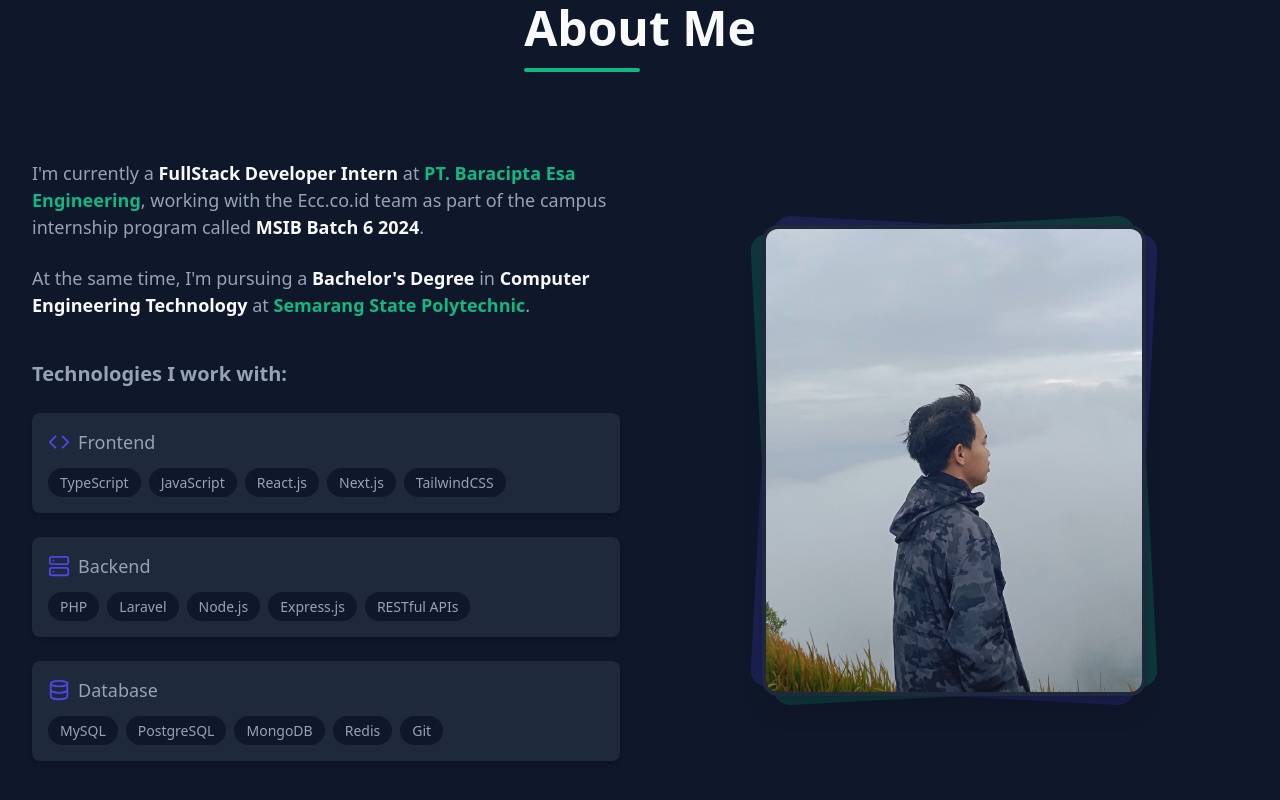
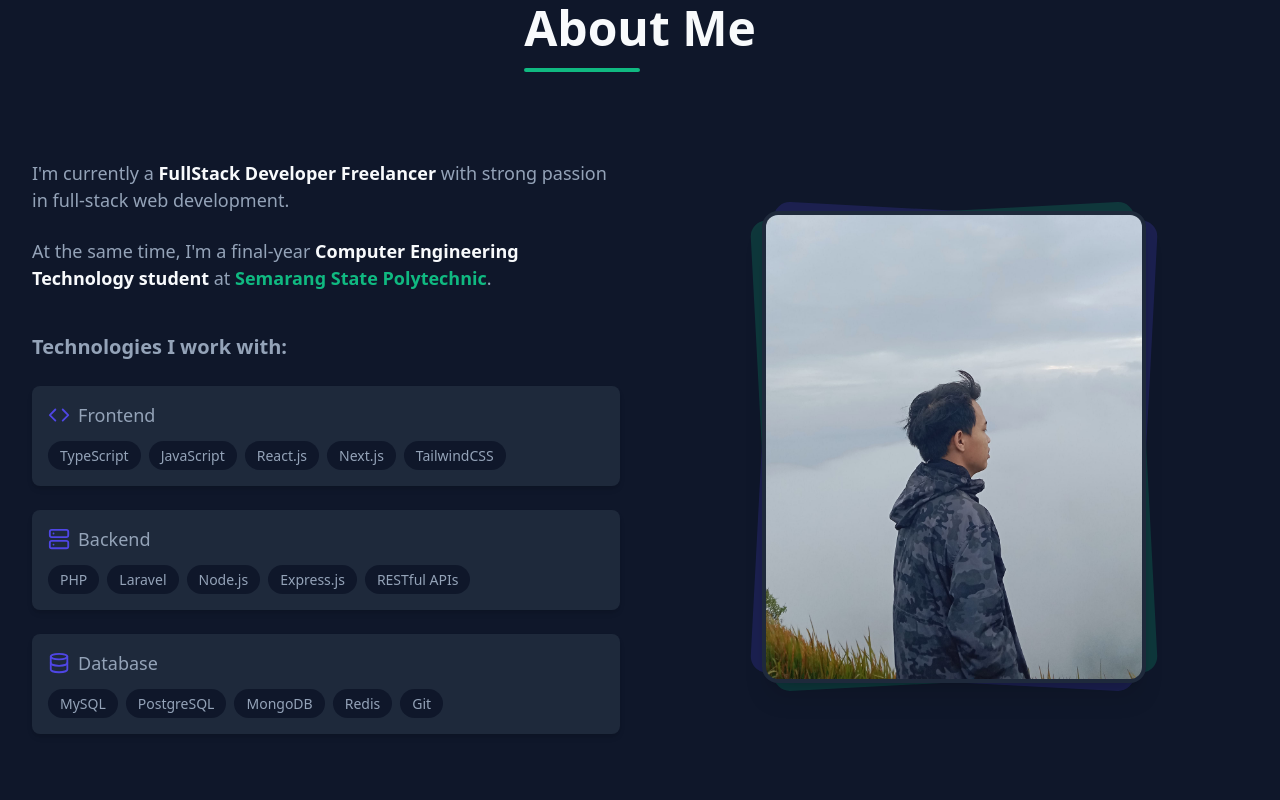
Before and after one commit to aryansh13/aryaasob, a Next.js app: page / in a window 1280 px wide. Shown: the part 936-1736 px from the top of the page. Built offline with nearby package versions, Linux system fonts and the light colour scheme; what tailwindcss-animated would draw is missing.

Commit message:
edit about

```diff
--- a/src/app/components/about.tsx
+++ b/src/app/components/about.tsx
@@ -63,19 +63,12 @@ export default function About() {
           >
             <p className="mb-6">
               I&apos;m currently a
-              <span className="font-semibold text-light"> FullStack Developer Intern </span>
-              at{" "}
-              <span className="text-secondary font-semibold">
-                PT. Baracipta Esa Engineering
-              </span>
-              , working with the Ecc.co.id team as part of the campus internship
-              program called
-              <span className="font-semibold text-light"> MSIB Batch 6 2024</span>.
+              <span className="font-semibold text-light"> FullStack Developer Freelancer </span>
+                with strong passion in full-stack web development.
             </p>
             <p className="mb-6">
-              At the same time, I&apos;m pursuing a
-              <span className="font-semibold text-light"> Bachelor&apos;s Degree </span> in{" "}
-              <span className="font-semibold text-light">Computer Engineering Technology</span>{" "}
+              At the same time, I&apos;m a final-year
+              <span className="font-semibold text-light"> Computer Engineering Technology student </span>
               at{" "}
               <span className="text-secondary font-semibold">
                 Semarang State Polytechnic
```
